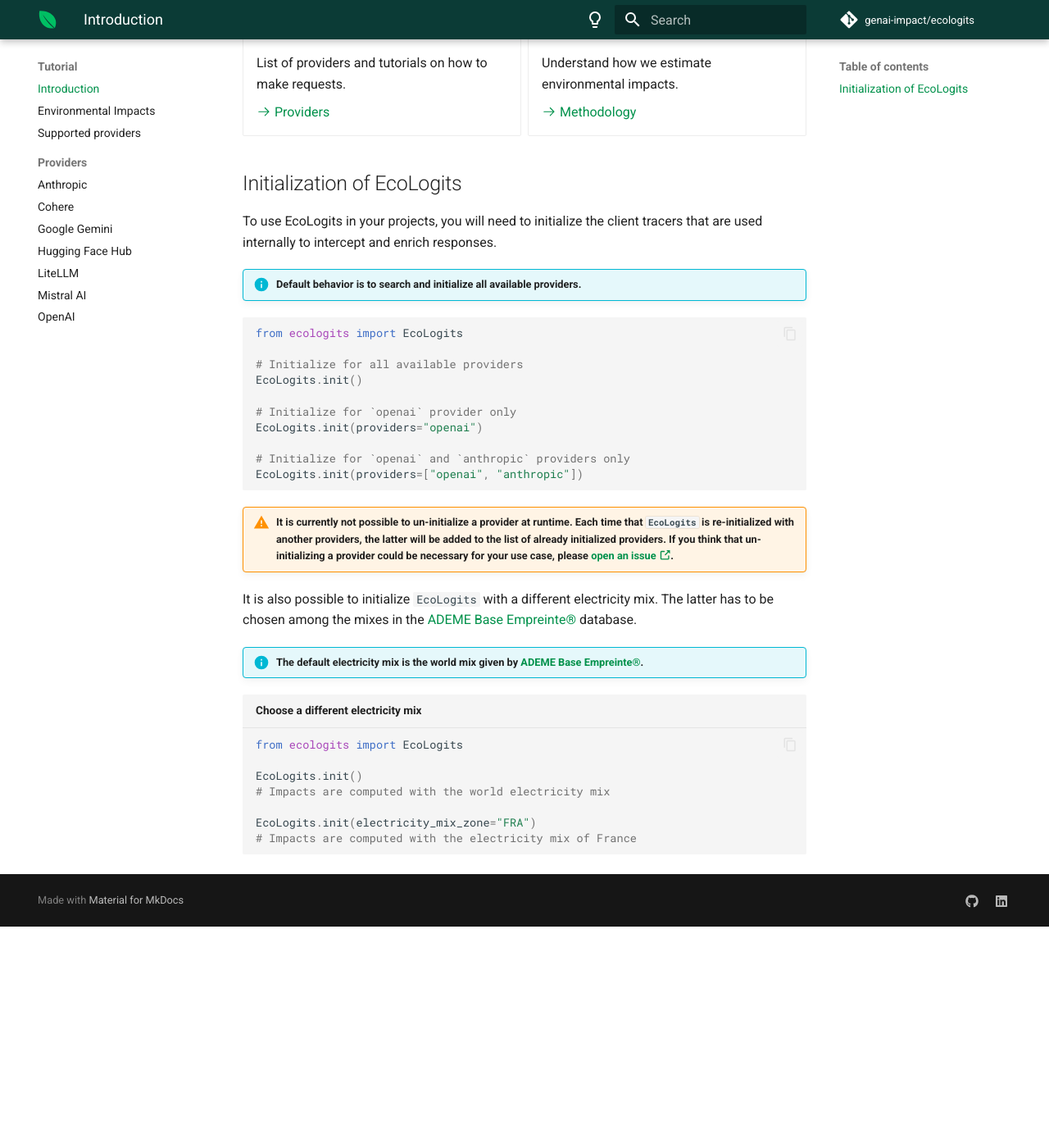
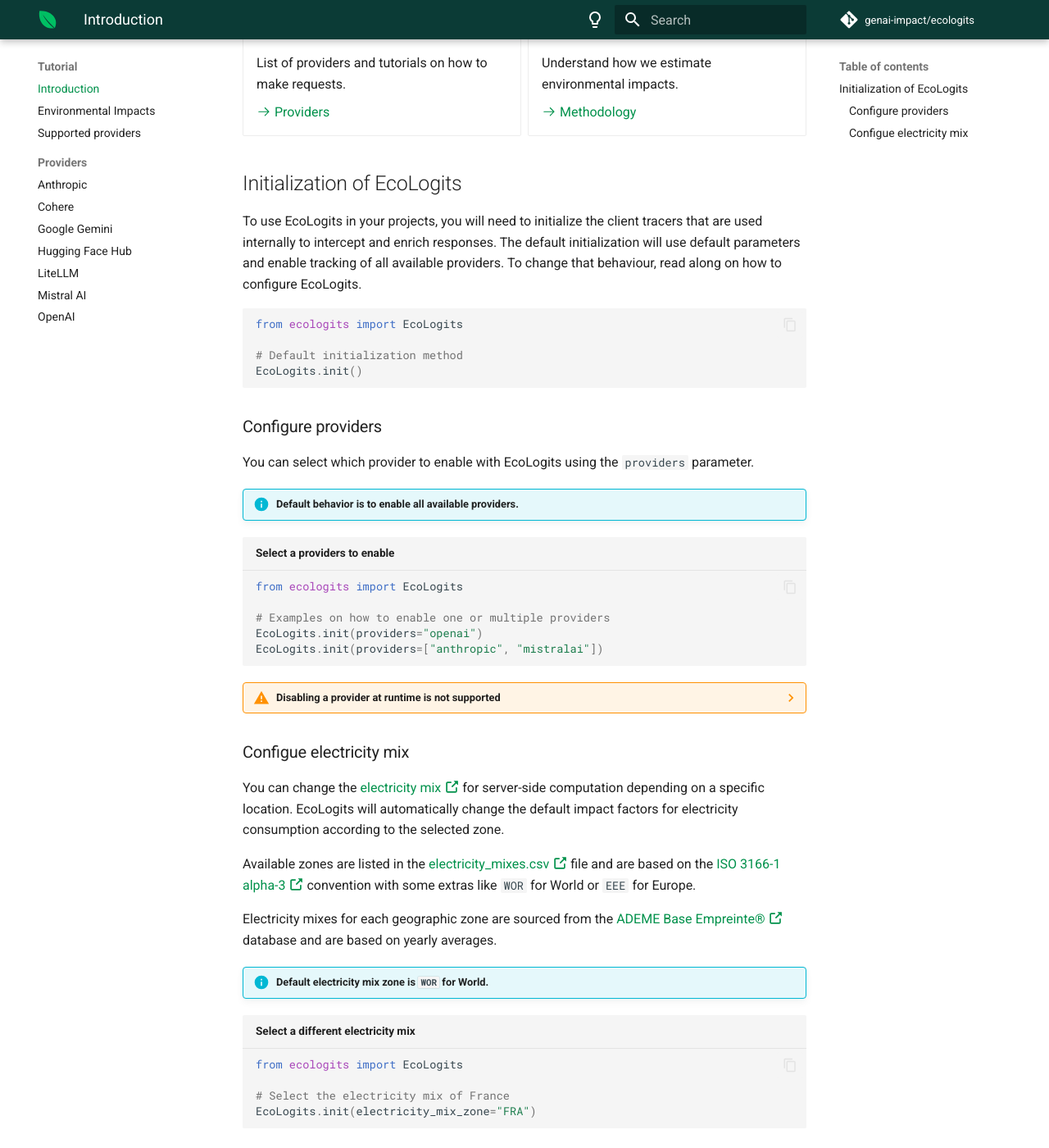
Before and after one commit to genai-impact/ecologits, an MkDocs documentation site: the page built from docs/tutorial/index.md, in a window 1280 px wide and 1400 px high, scrolled down 684 px. Shown: the whole window at 82% size. Built offline with MkDocs 1.6.1 and Material for MkDocs 9.7.7, drawn with Linux system fonts in a browser that asks for light colours; emoji names are drawn with the system emoji font; comment, search, counter and statistics services are not loaded; the version menu is left out; before the commit the page ends 1814 px from its top, so only the background shows below that.

Commit message:
docs: enhance documentation for initialization

````diff
--- a/docs/tutorial/index.md
+++ b/docs/tutorial/index.md
@@ -45,35 +45,48 @@
 
 ## Initialization of EcoLogits
 
-To use EcoLogits in your projects, you will need to initialize the client tracers that are used internally to intercept and enrich responses.
-
-!!! info "Default behavior is to search and initialize all available providers."
+To use EcoLogits in your projects, you will need to initialize the client tracers that are used internally to intercept and enrich responses. The default initialization will use default parameters and enable tracking of all available providers. To change that behaviour, read along on how to configure EcoLogits.
 
 ```python
 from ecologits import EcoLogits
 
-# Initialize for all available providers
+# Default initialization method
 EcoLogits.init()
-
-# Initialize for `openai` provider only
-EcoLogits.init(providers="openai")
-
-# Initialize for `openai` and `anthropic` providers only
-EcoLogits.init(providers=["openai", "anthropic"])
 ```
 
-!!! warning "It is currently not possible to un-initialize a provider at runtime. Each time that `EcoLogits` is re-initialized with another providers, the latter will be added to the list of already initialized providers. If you think that un-initializing a provider could be necessary for your use case, please [open an issue :octicons-link-external-16:](https://github.com/genai-impact/ecologits/issues/new/choose)."
 
-It is also possible to initialize `EcoLogits` with a different electricity mix. The latter has to be chosen among the mixes in the [ADEME Base Empreinte®](https://base-empreinte.ademe.fr/) database.
+### Configure providers
 
-!!! info "The default electricity mix is the world mix given by [ADEME Base Empreinte®](https://base-empreinte.ademe.fr/)."
+You can select which provider to enable with EcoLogits using the `providers` parameter.
 
-```python title="Choose a different electricity mix"
+!!! info "Default behavior is to enable all available providers."
+
+```python title="Select a providers to enable"
 from ecologits import EcoLogits
 
-EcoLogits.init()
-# Impacts are computed with the world electricity mix
+# Examples on how to enable one or multiple providers
+EcoLogits.init(providers="openai")
+EcoLogits.init(providers=["anthropic", "mistralai"])
+```
 
+??? warning "Disabling a provider at runtime is not supported"
+
+    **It is currently not possible to dynamically activate and deactivate a provider at runtime.** Each time that `EcoLogits` is re-initialized with another providers, the latter will be added to the list of already initialized providers. If you think that un-initializing a provider could be necessary for your use case, please [open an issue :octicons-link-external-16:](https://github.com/genai-impact/ecologits/issues/new/choose)."
+
+
+### Configue electricity mix
+
+You can change the [electricity mix :octicons-link-external-16:](https://ourworldindata.org/electricity-mix) for server-side computation depending on a specific location. EcoLogits will automatically change the default impact factors for electricity consumption according to the selected zone.
+
+Available zones are listed in the [electricity_mixes.csv :octicons-link-external-16:](https://github.com/genai-impact/ecologits/blob/main/ecologits/data/electricity_mixes.csv) file and are based on the [ISO 3166-1 alpha-3 :octicons-link-external-16:](https://en.wikipedia.org/wiki/ISO_3166-1_alpha-3) convention with some extras like `WOR` for World or `EEE` for Europe.
+
+Electricity mixes for each geographic zone are sourced from the [ADEME Base Empreinte® :octicons-link-external-16:](https://base-empreinte.ademe.fr/) database and are based on yearly averages.
+
+!!! info "Default electricity mix zone is `WOR` for World."
+
+```python title="Select a different electricity mix"
+from ecologits import EcoLogits
+
+# Select the electricity mix of France
 EcoLogits.init(electricity_mix_zone="FRA")
-# Impacts are computed with the electricity mix of France
 ```
````
Also changed, not shown: docs/tutorial/impacts.md (+4 -7 lines).
